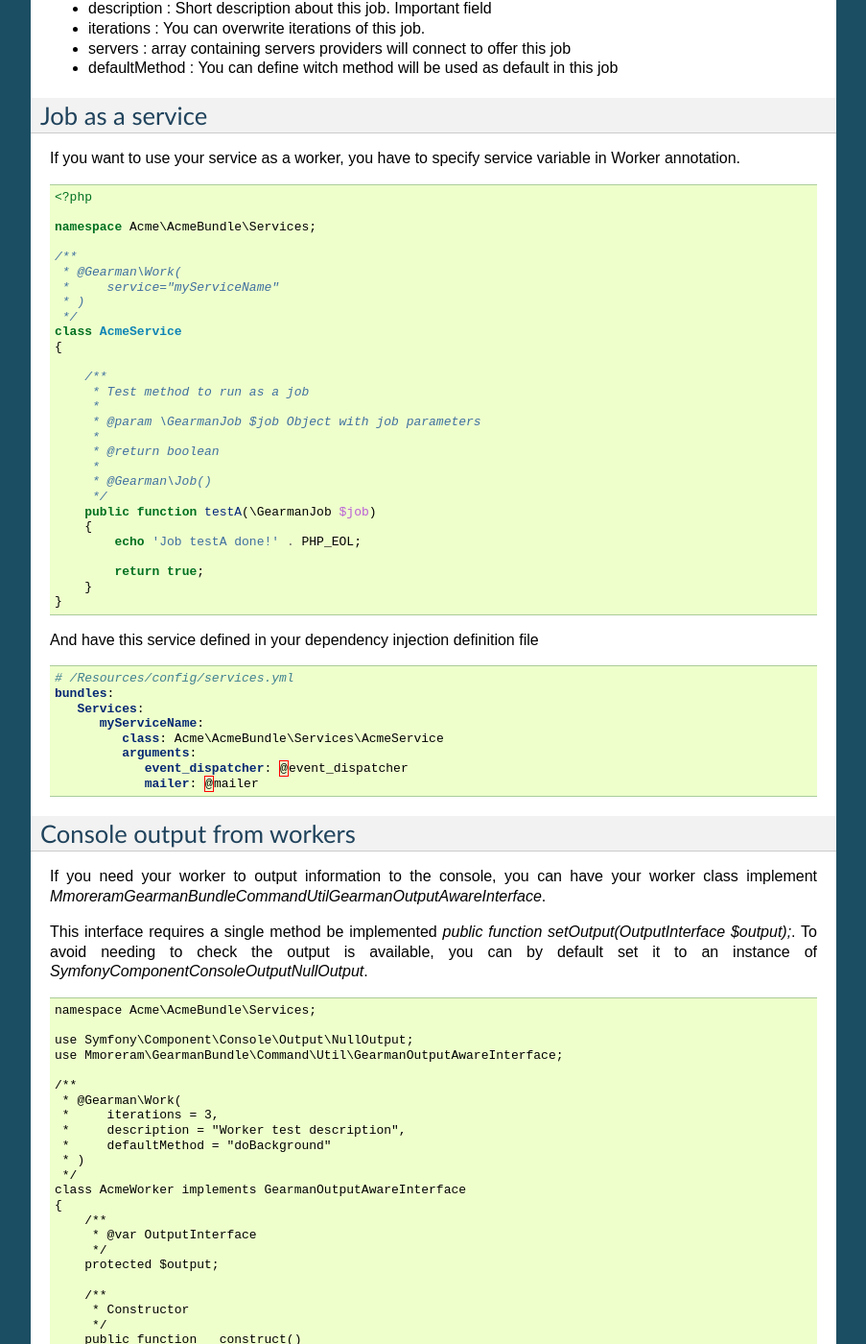
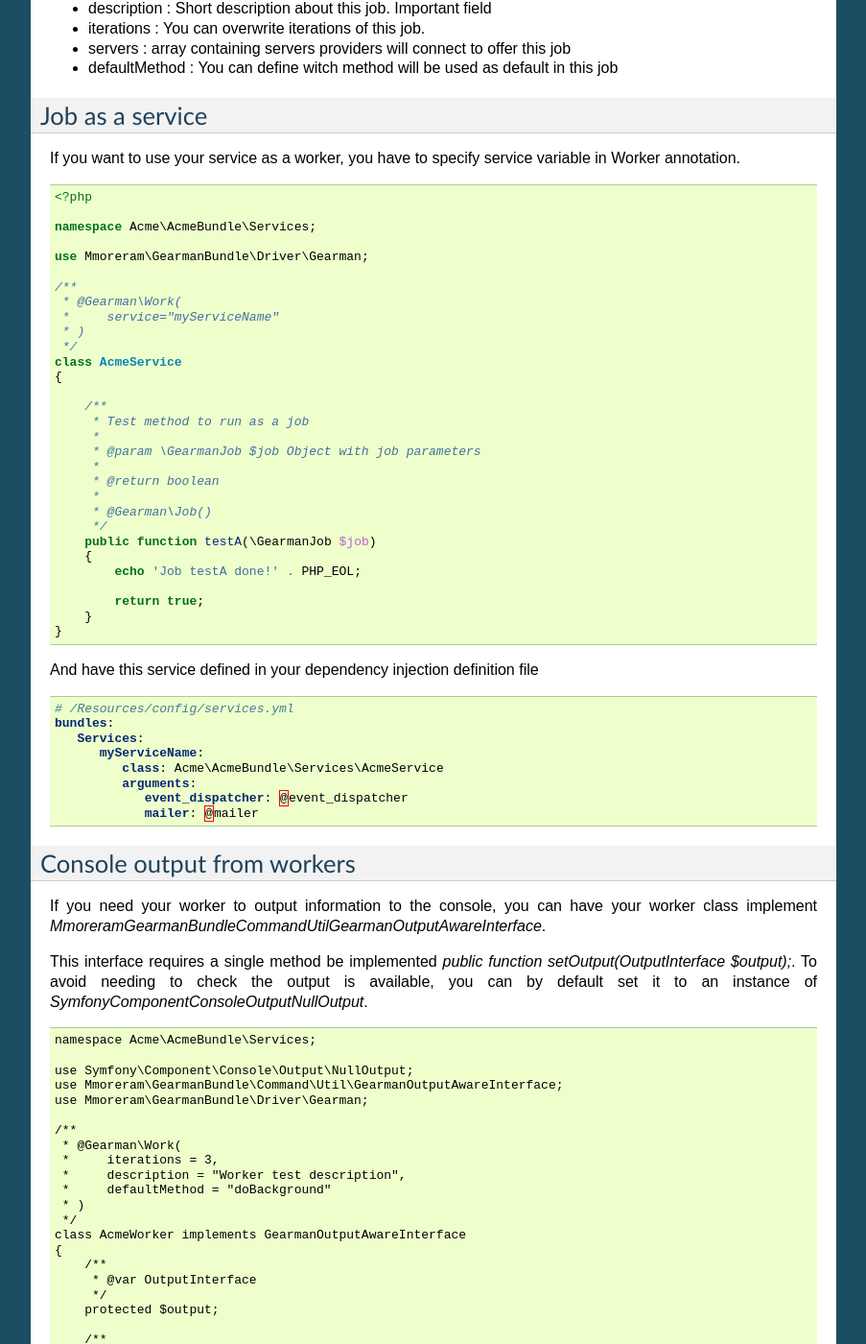
Before and after one commit to mmoreram/GearmanBundle, a Sphinx documentation site: the page built from Resources/docs/definition_workers.rst, in a window 1280 px wide and 1400 px high, scrolled down 1768 px. Shown: the whole window at 96% size, without its empty margins (198-1101 px from the left). Built offline with Sphinx 7.4.7, drawn with Linux system fonts in a browser that asks for light colours; pages that are not in the unit, such as notebooks, are missing from menus.

Commit message:
Fixed docs to use Driver\Gearman for annotations

```diff
--- a/Resources/docs/definition_workers.rst
+++ b/Resources/docs/definition_workers.rst
@@ -126,6 +126,8 @@ variable in Worker annotation.
 
     namespace Acme\AcmeBundle\Services;
 
+    use Mmoreram\GearmanBundle\Driver\Gearman;
+
     /**
      * @Gearman\Work(
      *     service="myServiceName"
@@ -178,6 +180,7 @@ To avoid needing to check the output is available, you can by default set it to
 
     use Symfony\Component\Console\Output\NullOutput;
     use Mmoreram\GearmanBundle\Command\Util\GearmanOutputAwareInterface;
+    use Mmoreram\GearmanBundle\Driver\Gearman;
 
     /**
      * @Gearman\Work(
```
